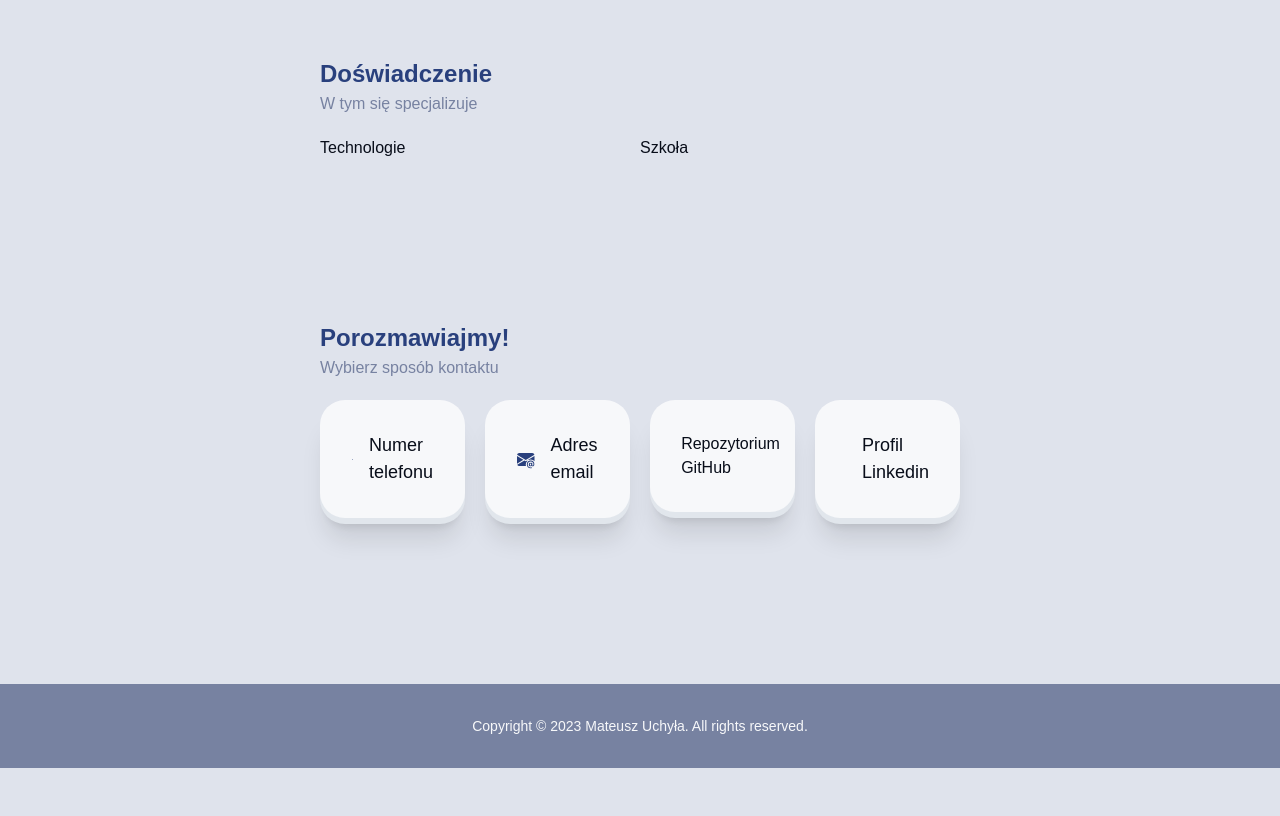
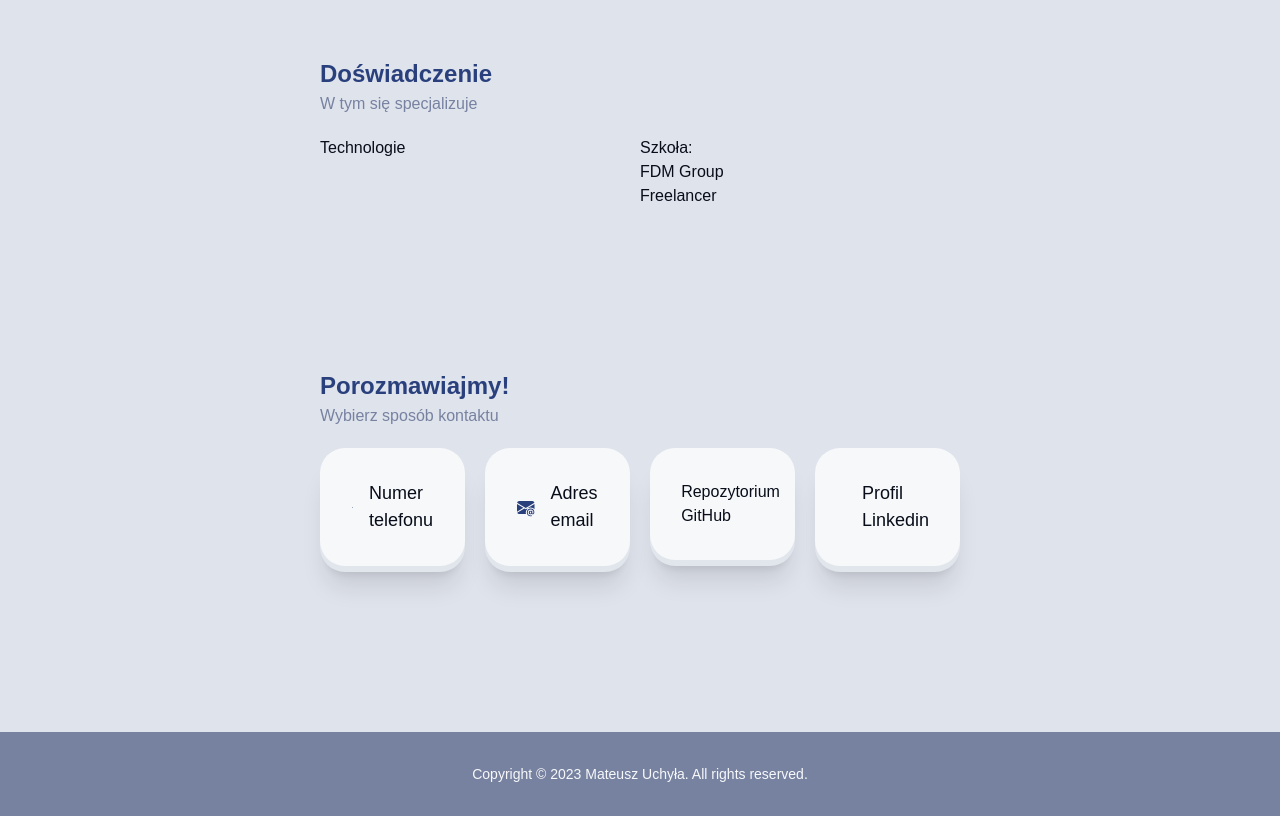
Before and after one commit to m-uchyla/personalPage, a React (Create React App) app: page / in a window 1280 px wide. Shown: the part 860-1676 px from the top of the page. Before the commit the page ends 1628 px from the top, so only its background shows below. Built offline with nearby package versions, Linux system fonts and the light colour scheme.

Commit message:
Constans added

```diff
--- a/src/components/organisms/experience.jsx
+++ b/src/components/organisms/experience.jsx
@@ -1,3 +1,5 @@
+import { education, experience } from "../../constants"
+
 
 export default function Experience() {
     return(
@@ -11,7 +13,10 @@ export default function Experience() {
                     <p>Technologie</p>
                 </div>
                 <div className="flex-1">
-                    <p>Szkoła</p>
+                    <p>Szkoła:</p>
+                    {experience.map((exp, index) => (
+                        <p>{exp.company}</p>
+                    ))}
                 </div>
             </div>
         </section>
--- a/src/constants/index.js
+++ b/src/constants/index.js
@@ -1,6 +1,36 @@
 
 
 
-export {
+export const experience = [
+    {
+        date: "11.2022 - obecnie",
+        company: "FDM Group",
+        position: "Java Developer Consultant"
+    },
+    {
+        date: "01.2018 - obecnie",
+        company: "Freelancer",
+        position: "Web Developer"
+    }
+]
 
-}
+export const education = [
+    {
+        date: "2021 - 2022",
+        major: "Informatyka magisterska",
+        university: "Uniwersytet Śląski w Katowicach",
+        spec: "Systemy komputerowe"
+    },
+    {
+        date: "01.2018 - obecnie",
+        major: "Informatyka inżynierska",
+        university: "Uniwersytet Śląski w Katowicach",
+        spec: "Programowanie aplikacji webowych"
+    },
+    {
+        date: "2014 - 2017",
+        major: null,
+        university: "Liceum Ogólnokształcące im. Tadeusza Kościuszki w Bielsku-Białej",
+        spec: "Klasa wojskowa"
+    }
+]
```
